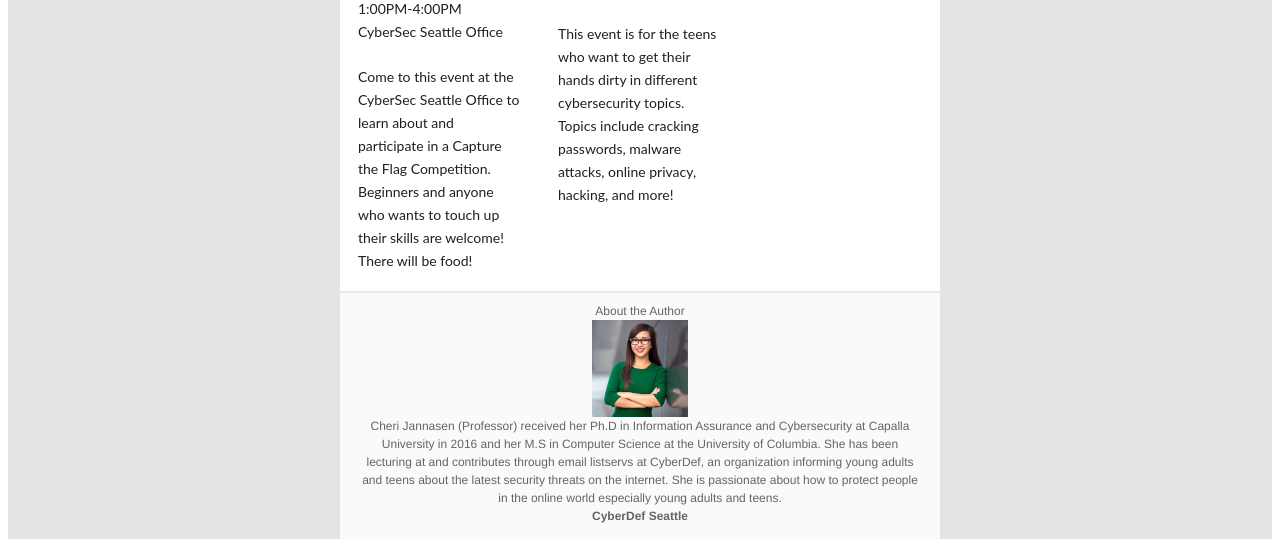
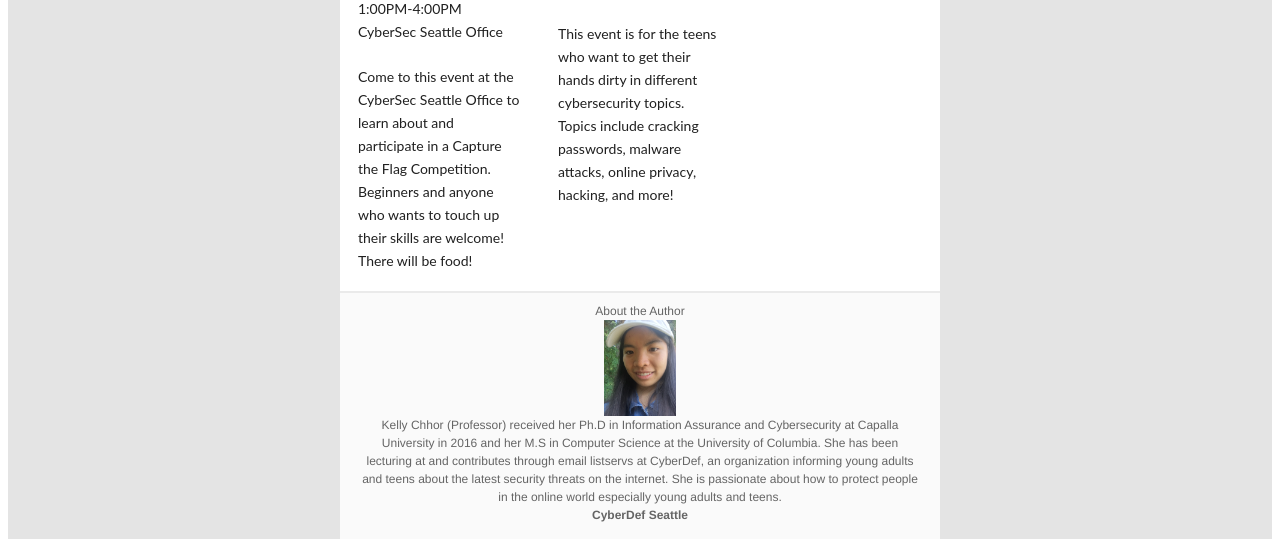
Before and after one commit to kcc343/css301probsoldoc1, a plain HTML site: page index.html in a window 1280 px wide. Shown: the part 2911-3450 px from the top of the page. Drawn offline with Linux system fonts and the light colour scheme.

Commit message:
changed author bio to myself

```diff
--- a/index.html
+++ b/index.html
@@ -615,8 +615,8 @@ Leaf Hill School Seattle</span><br>
 <tbody class="mcnFollowBlockOuter">
     <td valign="top" class="mcnTextContent" style="padding-top: 0;padding-right: 18px;padding-bottom: 9px;padding-left: 18px;mso-line-height-rule: exactly;-ms-text-size-adjust: 100%;-webkit-text-size-adjust: 100%;word-break: break-word;color: #656565;font-family: Helvetica;font-size: 12px;line-height: 150%;text-align: center;">
         About the Author<br>
-            <img align="center" alt="hi" src="img/author1.jpeg" width="96" style="max-width: 775px;padding-bottom: 0;display: inline !important;vertical-align: bottom;border: 0;height: auto;outline: none;text-decoration: none;-ms-interpolation-mode: bicubic;" class="mcnImage"><br>
-            Cheri Jannasen (Professor) received her Ph.D in Information Assurance and Cybersecurity at Capalla University in 2016 and her M.S in Computer Science at the University of Columbia. She has been lecturing at and contributes through email listservs at CyberDef, an organization informing young adults and teens about the latest security threats on the internet. She is passionate about how to protect people in the online world especially young adults and teens.<br>
+            <img align="center" alt="hi" src="img/author1.JPG" width="72" style="max-width: 775px;padding-bottom: 0;display: inline !important;vertical-align: bottom;border: 0;height: auto;outline: none;text-decoration: none;-ms-interpolation-mode: bicubic;" class="mcnImage"><br>
+            Kelly Chhor (Professor) received her Ph.D in Information Assurance and Cybersecurity at Capalla University in 2016 and her M.S in Computer Science at the University of Columbia. She has been lecturing at and contributes through email listservs at CyberDef, an organization informing young adults and teens about the latest security threats on the internet. She is passionate about how to protect people in the online world especially young adults and teens.<br>
         <b>CyberDef Seattle</b><br>
     </td>
 <tr>
```
Also changed, not shown: img/author1.JPG (added), img/author1.jpeg (deleted).
